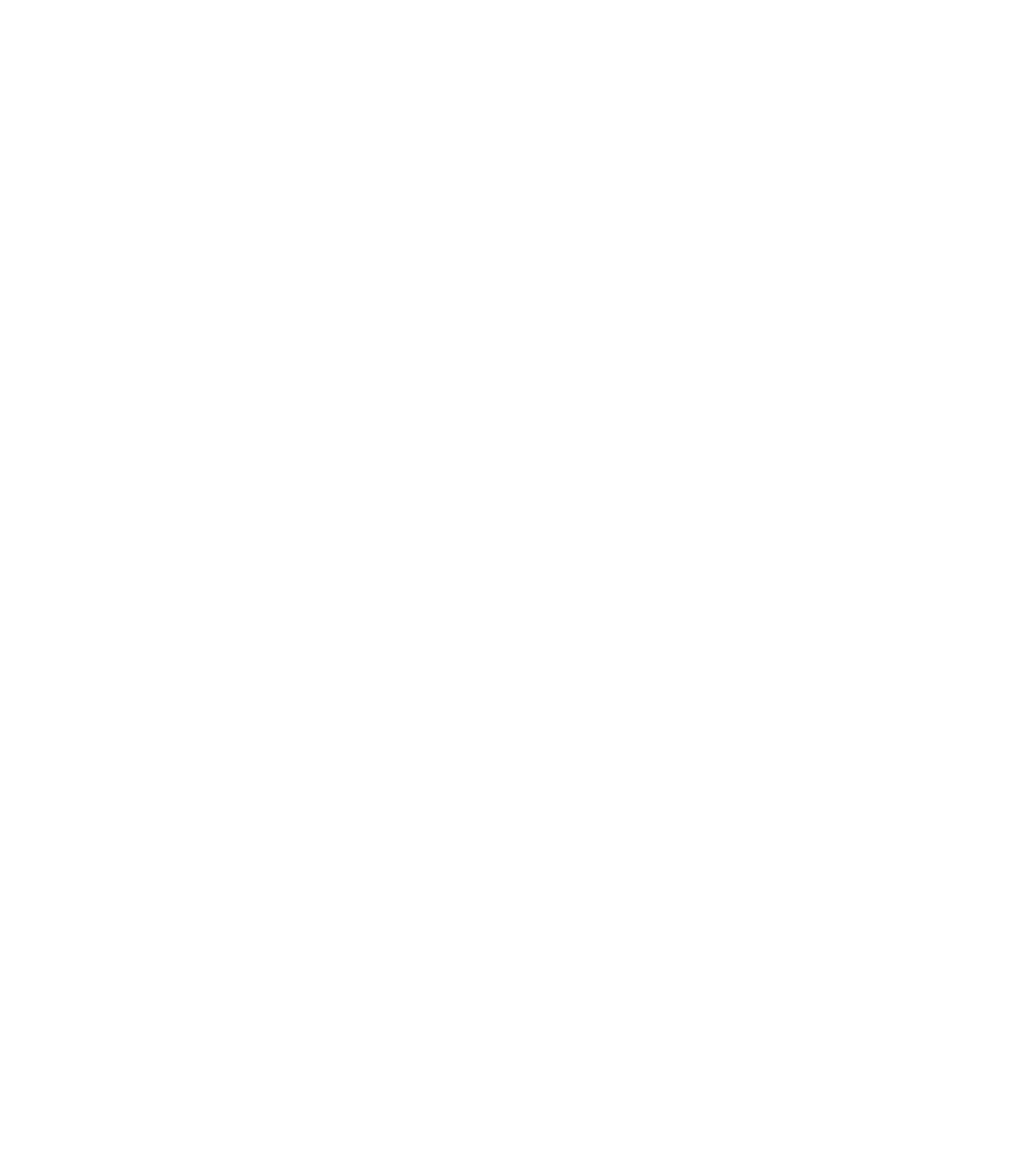
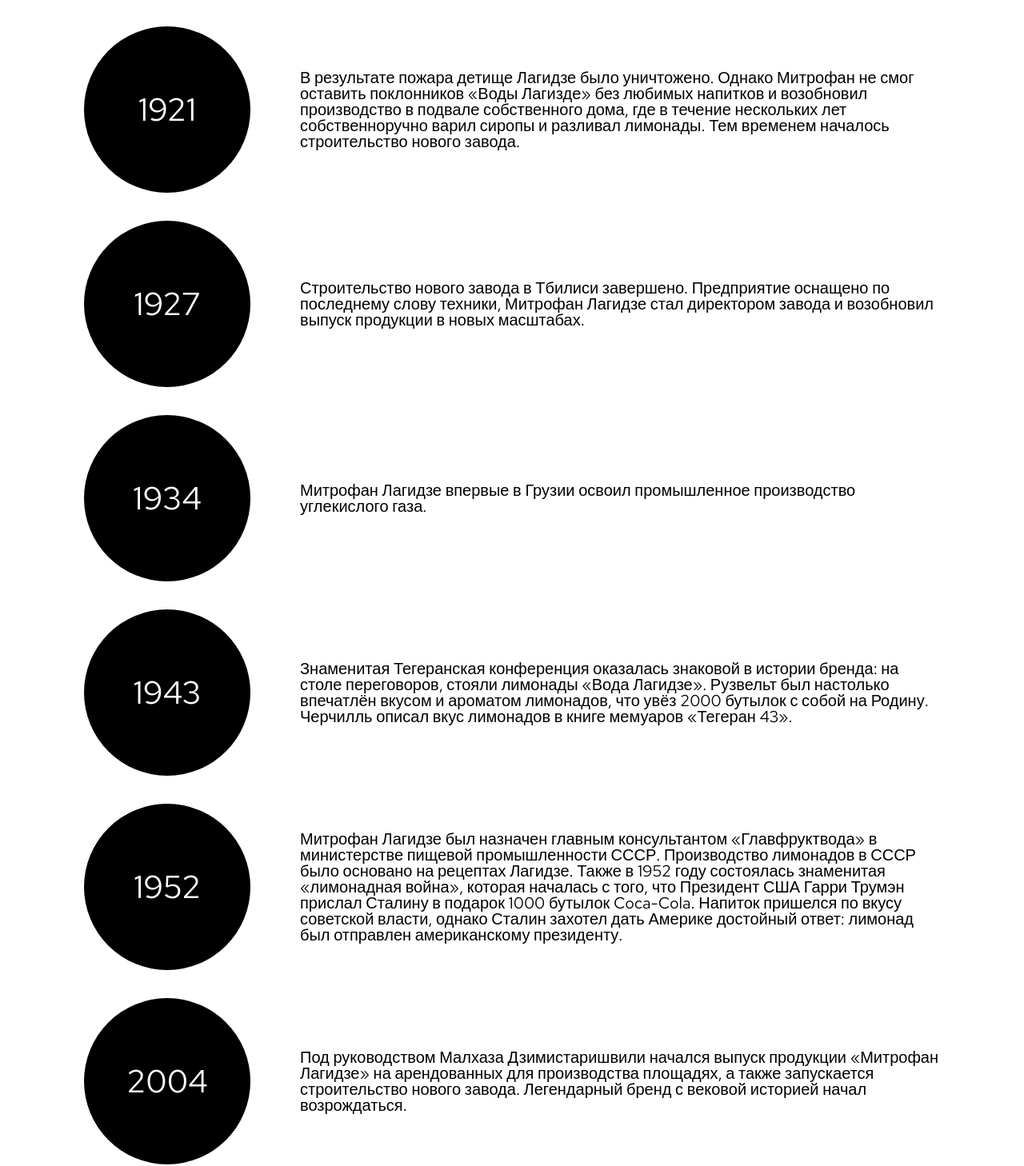
Before and after one commit to MikhailB10100/lemonade-lagidze, a React app in the folder client/: page / in a window 1280 px wide. Shown: the part 1059-2517 px from the top of the page at 80% size. Before the commit the page ends 800 px from the top, so only its background shows below. Built offline with nearby package versions, Linux system fonts and the light colour scheme.

Commit message:
Create History component

```diff
--- /dev/null
+++ b/client/src/components/History/History.tsx
@@ -0,0 +1,12 @@
+import React from 'react'
+import HistoryMap from '@components/History/HistoryMap'
+
+function History() {
+  return (
+    <div className="history">
+      <HistoryMap />
+    </div>
+  )
+}
+
+export default History
--- /dev/null
+++ b/client/src/components/History/HistoryBlock.tsx
@@ -0,0 +1,15 @@
+import React from 'react'
+import { HistoryBlockProps } from '@components/History/interfaces'
+
+function HistoryBlock({ year, text }: HistoryBlockProps) {
+  return (
+    <div className="history-block">
+      <div className="history-block__circle">
+        <span className="history-block__year">{year}</span>
+      </div>
+      <div className="history-block__text">{text}</div>
+    </div>
+  )
+}
+
+export default HistoryBlock
--- /dev/null
+++ b/client/src/components/History/HistoryMap.tsx
@@ -0,0 +1,16 @@
+import React from 'react'
+import HISTORY_INFO from '@components/History/static_history_info'
+import HistoryBlock from '@components/History/HistoryBlock'
+
+function HistoryMap() {
+  return (
+    <div className="history-blocks">
+      {HISTORY_INFO.map((item) => {
+        const { year, text } = item
+        return <HistoryBlock year={year} text={text} />
+      })}
+    </div>
+  )
+}
+
+export default HistoryMap
--- /dev/null
+++ b/client/src/components/History/interfaces.d.ts
@@ -0,0 +1,4 @@
+export interface HistoryBlockProps {
+  year: string
+  text: string
+}
--- /dev/null
+++ b/client/src/components/History/static_history_info.ts
@@ -0,0 +1,58 @@
+import { HistoryBlockProps } from '@components/History/interfaces'
+
+const HISTORY_INFO: HistoryBlockProps[] = [
+  {
+    year: '1887',
+    text: `Митрофан Лагидзе создал собственное предприятие и открыл в Кутаиси производство лимонадов на основе натуральных сиропов. Напитки, стоимостью 20 копеек за бутылку, мгновенно стали популярными.`,
+  },
+  {
+    year: '1900',
+    text: `Маленькое производство превратилось в завод. Лагизде трепетно относился к соблюдению рецептуры напитков и строго следил за тем, чтобы все травы, ягоды и фрукты для сиропов собирались в определённых районах Грузии: от этого зависел вкус лимонадов и их репутация.`,
+  },
+  {
+    year: '1906',
+    text: `Пришло время улучшить производство лимонадов. Митрофан переехал в Тбилиси, где открыл новый завод, а также легендарный магазин «Вода Лагидзе» на проспекте Руставели. Магазин стал культовым местом: вечерами у него собиралась грузинская интеллигенция для того, чтобы пообщаться и утолить жажду лимонадами. `,
+  },
+  {
+    year: `
+      1906
+      -
+      1921
+    `,
+    text: `Расцвет «лимонадной империи» Лагидзе: напитки приобрели популярность за пределами Грузии и завоевали награды на российских и международных выставках. Сотрудничая с французскими специалистами по рекламе, напитки получили одобрение, а Митрофан стал поставщиком российского императорского двора.`,
+  },
+  {
+    year: '1921',
+    text: `В результате пожара детище Лагидзе было уничтожено. Однако Митрофан не смог оставить поклонников «Воды Лагизде» без любимых напитков и возобновил производство в подвале собственного дома, где в течение нескольких лет собственноручно варил сиропы и разливал лимонады. Тем временем началось строительство нового завода.`,
+  },
+  {
+    year: '1927',
+    text: `Строительство нового завода в Тбилиси завершено. Предприятие оснащено по последнему слову техники, Митрофан Лагидзе стал директором завода и возобновил выпуск продукции в новых масштабах.`,
+  },
+  {
+    year: '1934',
+    text: `Митрофан Лагидзе впервые в Грузии освоил промышленное производство углекислого газа. `,
+  },
+  {
+    year: '1943',
+    text: `Знаменитая Тегеранская конференция оказалась знаковой в истории бренда: на столе переговоров, стояли лимонады «Вода Лагидзе». Рузвельт был настолько впечатлён вкусом и ароматом лимонадов, что увёз 2000 бутылок с собой на Родину. Черчилль описал вкус лимонадов в книге мемуаров «Тегеран 43».`,
+  },
+  {
+    year: '1952',
+    text: `
+      Митрофан Лагидзе был назначен главным консультантом «Главфруктвода» в министерстве пищевой промышленности СССР. Производство лимонадов в СССР было основано на рецептах Лагидзе.
+
+      Также в 1952 году состоялась знаменитая «лимонадная война», которая началась с того, что Президент США Гарри Трумэн прислал Сталину в подарок 1000 бутылок Coca-Cola. Напиток пришелся по вкусу советской власти, однако Сталин захотел дать Америке достойный ответ: лимонад был отправлен американскому президенту.
+    `,
+  },
+  {
+    year: '2004',
+    text: `Под руководством Малхаза Дзимистаришвили начался выпуск продукции «Митрофан Лагидзе» на арендованных для производства площадях, а также запускается строительство нового завода. Легендарный бренд с вековой историей начал возрождаться.`,
+  },
+  {
+    year: '2011',
+    text: `Было завершено строительство Тихвинского Лимонадного Завода, который сегодня является одним из самых современных и высокотехнологичных производственных предприятий России с принадлежащими ему эксклюзивными правами на производство и продажу лимонадов.`,
+  },
+]
+
+export default HISTORY_INFO
--- a/client/src/pages/Home.tsx
+++ b/client/src/pages/Home.tsx
@@ -1,10 +1,12 @@
 import React from 'react'
 import Header from '@components/header/Header'
+import History from '@components/History/History'
 
 function Home() {
   return (
     <div>
       <Header />
+      <History />
     </div>
   )
 }
--- /dev/null
+++ b/client/src/scss/components/_history.scss
@@ -0,0 +1,33 @@
+.history {
+  &-block {
+    font-family: Red Hat Text, sans-serif;
+    display: flex;
+    margin-bottom: 35px;
+    justify-content: center;
+
+    &__circle {
+      align-items: center;
+      background: black;
+      border-radius: 50%;
+      display: flex;
+      height: 208px;
+      justify-content: center;
+      width: 208px;
+      margin-right: 62px;
+    }
+
+    &__year {
+      color: white;
+      font-size: 40px;
+    }
+
+    &__text {
+      display: flex;
+      align-items: center;
+      justify-content: center;
+      width: 62.5%;
+      word-break: break-word;
+      font-size: 20px;
+    }
+  }
+}
--- a/client/src/scss/core/_fonts.scss
+++ b/client/src/scss/core/_fonts.scss
@@ -0,0 +1,4 @@
+@font-face {
+  font-family: 'RedHatText Regular';
+  src: url(~@assets/fonts/RedHatText-Regular.ttf);
+}
--- a/client/src/scss/index.scss
+++ b/client/src/scss/index.scss
@@ -8,3 +8,4 @@
 
 @import '~@styles/pages/_home';
 @import '~@styles/components/_header';
+@import '~@styles/components/_history';
```
Also changed, not shown: client/src/assets/fonts/RedHatText-Regular.ttf (added).
